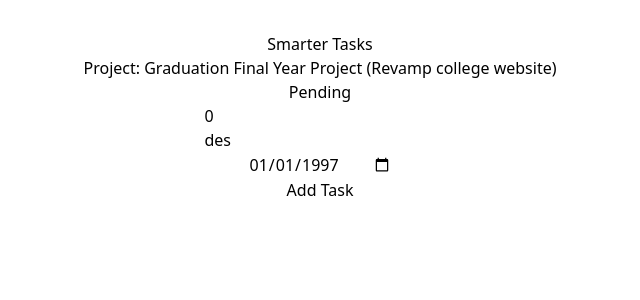
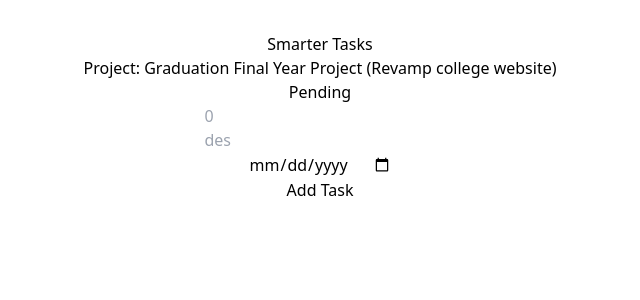
Before and after one commit to irshad2k2/wd301, a React (Vite) app in the folder smarter-tasks/: page / in a window 1280 px wide. Shown: the top 300 px of the page, without its empty margins (320-960 px from the left). Built offline with nearby package versions, Linux system fonts and the light colour scheme.

Commit message:
modified input requirements

```diff
--- a/smarter-tasks/src/TaskForm.tsx
+++ b/smarter-tasks/src/TaskForm.tsx
@@ -24,9 +24,9 @@
         return (
             <div>
                 <form className="form" onSubmit={this.addTask}>
-                    <input placeholder="task" id="todoTitle" type="text" value={this.state.title} onChange={this.titleChanged} required /> <br />
-                    <input placeholder="description" type="text" id="todoDescription" value={this.state.description} onChange={this.descriptionChanged} /> <br />
-                    <input type="date" id="todoDueDate" value={this.state.dueDate} onChange={this.dueDateChanged} required /> <br />
+                    <input id="todoTitle" type="text" placeholder={this.state.title} onChange={this.titleChanged} required /> <br />
+                    <input  type="text" id="todoDescription" placeholder={this.state.description} onChange={this.descriptionChanged} /> <br />
+                    <input type="date" id="todoDueDate" placeholder={this.state.dueDate} onChange={this.dueDateChanged} required /> <br />
                     <button type="submit" id="addTaskButton">Add Task</button>
                 </form>
             </div>
```
